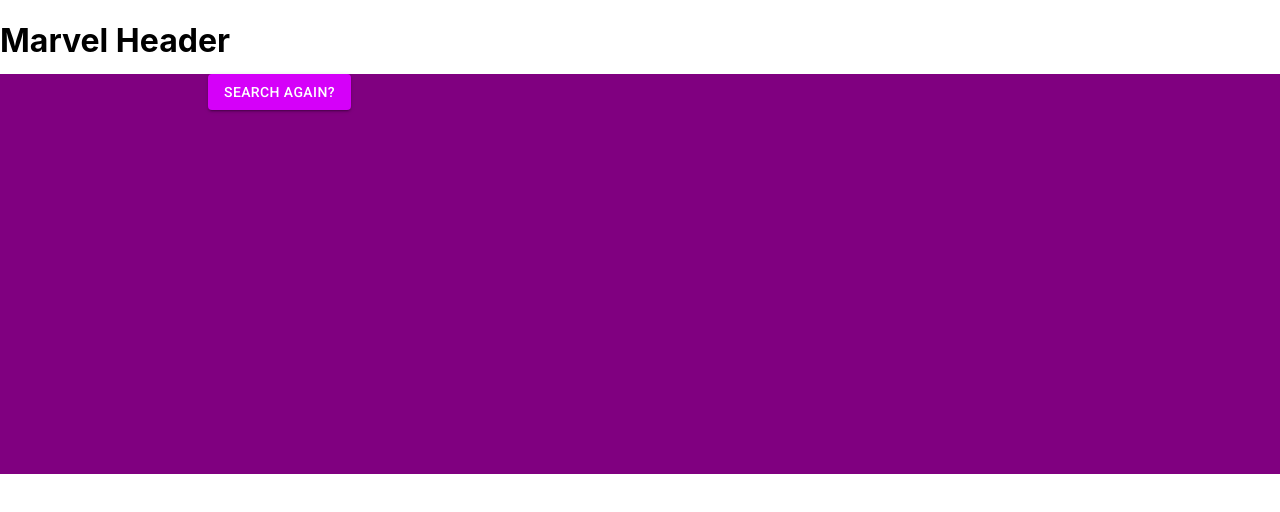
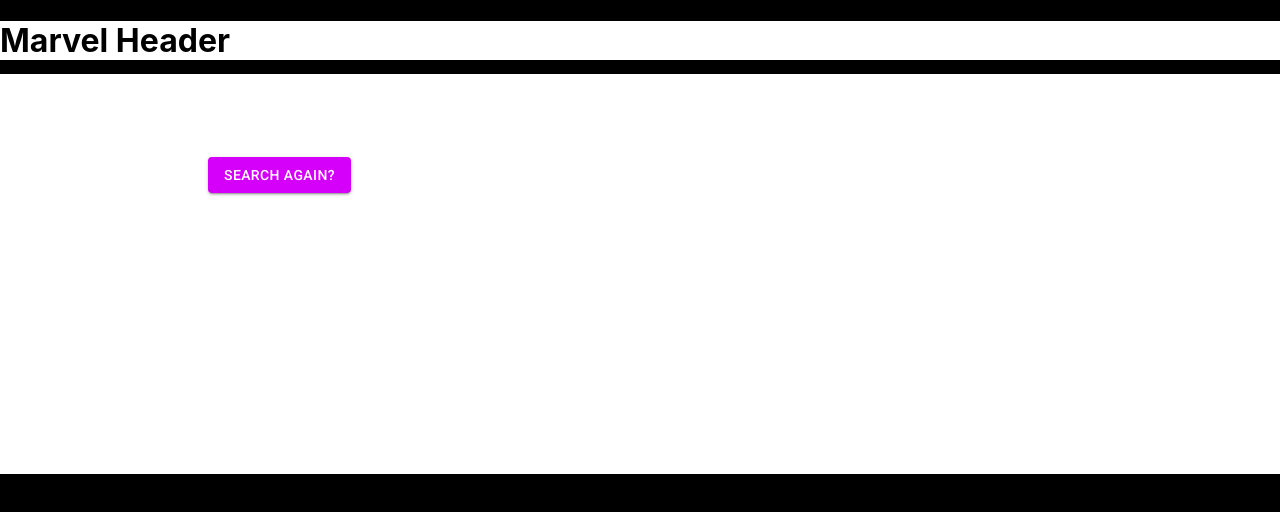
Before and after one commit to DECAB149/marvel-project, a React (Create React App) app: page / in a window 1280 px wide. Both pictures are taken after a click on the button 890 px from the left and 260 px from the top of the page. Shown: the top 512 px of the page. Built offline with nearby package versions, Linux system fonts and the light colour scheme; no server answers.

Commit message:
trying some background colors

```diff
--- a/public/index.html
+++ b/public/index.html
@@ -29,6 +29,7 @@
     <title>React App</title>
   </head>
   <body>
+    <body style="background-color: black">
     <noscript>You need to enable JavaScript to run this app.</noscript>
     <div id="root"></div>
     <!--
--- a/src/App.js
+++ b/src/App.js
@@ -60,7 +60,7 @@
   return (
     <div className="App">
       <Header />
-      <Typography component="div" style={{ backgroundColor: 'purple', height: '50vh' }}>
+      <Typography component="div" style={{ backgroundColor: 'white', height: '50vh' }}>
       <Grid container spacing={2} >
           <Container maxWidth='md' >
             <Grid container spacing={2} style={{ display: showPage ? 'none' : 'block' }}>
@@ -70,12 +70,16 @@
                 </Grid>
               <Grid item xs={12}>
                 </Grid>
+              <Grid item xs={12}>
+                </Grid>
 
-                <Grid item xs={4}>
-                </Grid>
-                <Grid item xs={6}>
-                  <h1 className='searchHeader'>Marvel Api Search</h1>
-                </Grid>
+              <Grid container spacing={2}>
+                  <Grid item xs={4}>
+                    </Grid>
+                  <Grid item xs={6}>
+                    <h1 className='searchHeader'>Marvel Api Search</h1>
+                  </Grid>
+              </Grid>
               <Form handleChange={handleChange} input={input} handleSubmit={handleSubmit} showPage={showPage} />
             </Grid>
             <DisplayPage togglePreview={togglePreview} showPage={showPage} img={img} charName={charName} info={info} />
--- a/src/Components/Header.js
+++ b/src/Components/Header.js
@@ -2,7 +2,7 @@
 
 export default function Header() {
     return (
-        <div>
+        <div style={{ backgroundColor: 'white'}}>
             <h1>Marvel Header</h1>
         </div>
     );
--- a/src/Components/SearchResults.js
+++ b/src/Components/SearchResults.js
@@ -1,25 +1,40 @@
 import React from 'react';
 import SubmitBtn from './Buttons';
+import { responsiveFontSizes, createMuiTheme, ThemeProvider } from '@material-ui/core/styles';
+import Typography from '@material-ui/core/Typography';
 
 
 import Grid from '@material-ui/core/Grid';
 
-
+let theme = createMuiTheme();
+theme = responsiveFontSizes(theme);
 
 function SearchResults ({info, img, charName, togglePreview, showPage}) {
 
+    return (
+        <div className='cards'>
+            <Grid container spacing={2}>
+                <ThemeProvider theme={theme}>
+                    <Grid item xs={10}>
+                        <Typography variant='h6'>
+                            <h1 className='cardName' > {charName} </h1>
+                        </Typography>
+                    </Grid>
+
+                    <Grid item xs={8}>
+                        <p> {info} </p>
+                    </Grid>
+
+                    <Grid item xs={2}>
+                        <img src={img} alt=''></img>
+                    </Grid>
 
 
 
-    return (
-        <div >
-            <Grid container spacing={2}>
-                <p> {charName} </p>
-                <img src={img} alt=''></img>
-                <p>{info} </p>
-                <div className='submitbtnWrapper'onClick={togglePreview}>
-                <SubmitBtn />
-                </div>
+                        <div className='submitbtnWrapper'onClick={togglePreview}>
+                        <SubmitBtn />
+                        </div>
+                </ThemeProvider>
             </Grid>
         </div>
     )
```
Also changed, not shown: src/App.css (+2 -8 lines).
